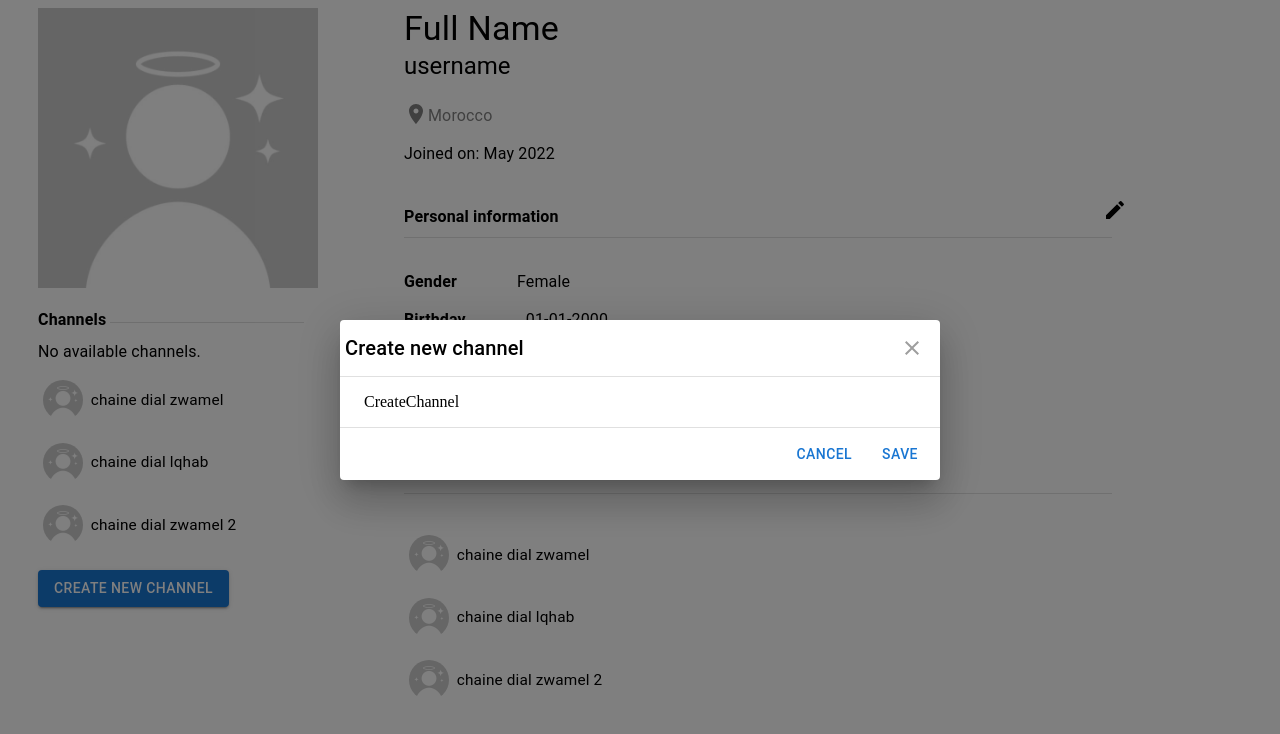
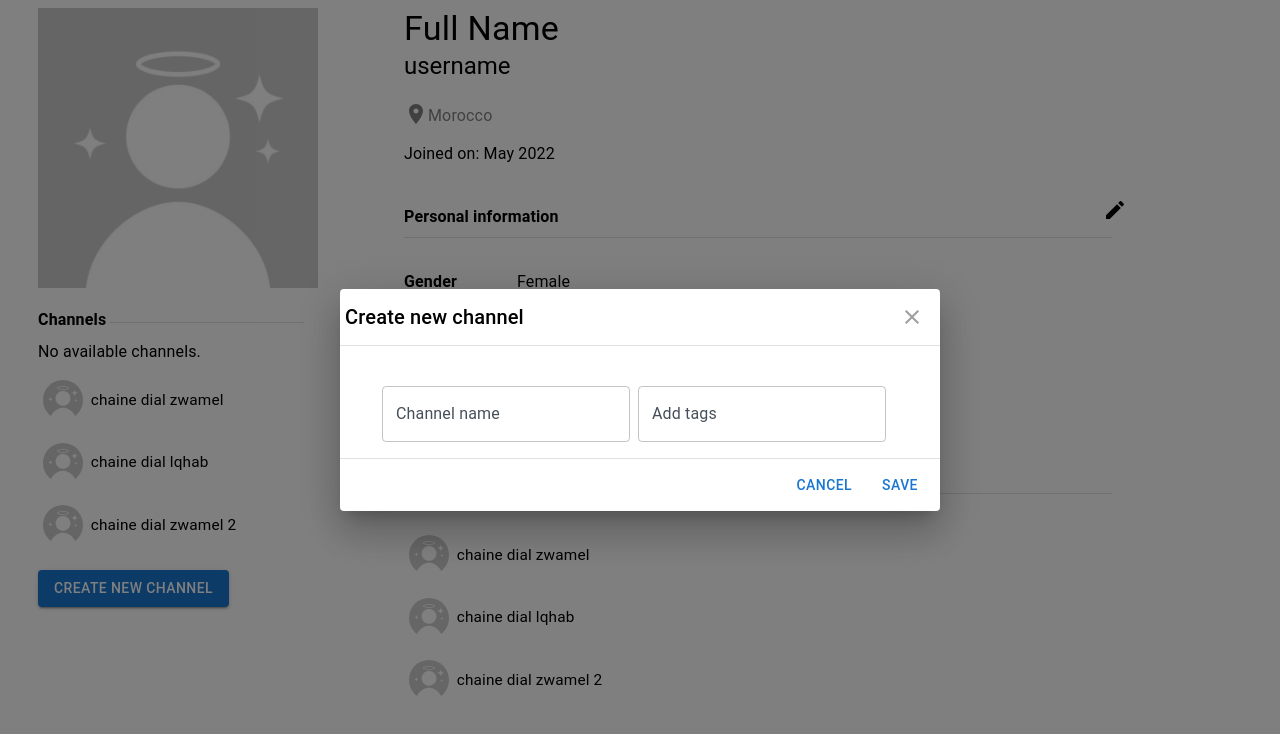
Before and after one commit to eessadrati/StreaGa, a React (Create React App) app in the folder client/: page /profile in a window 1280 px wide. Both pictures are taken after a click on the button "CREATE NEW CHANNEL". Shown: the top 734 px of the page. Built offline with nearby package versions, Linux system fonts and the light colour scheme.

Commit message:
create create channel page

```diff
--- a/client/src/components/CreateChannel.js
+++ b/client/src/components/CreateChannel.js
@@ -1,9 +1,29 @@
 import React from 'react'
+import { Grid, Button, CssBaseline, Divider, Typography,  } from '@mui/material/'
+import InputField from './../layout/InputField'
 
 function CreateChannel() {
   return (
-    <div>CreateChannel</div>
+    <Grid container direction="column" spacing={1} sx={styles.container}>
+        <Grid item >
+            <InputField id="outlined-basic" label="Channel name" variant="outlined" />
+        </Grid>
+        <Grid item >
+            <InputField id="outlined-basic" label="Add tags" variant="outlined" />
+        </Grid>
+    </Grid>
   )
 }
 
+const styles = {
+    container: {
+        marginLeft: '10px',
+        display: 'flex',
+        flexDirection: 'row'
+    },
+    button: {
+        alignItems:'right' //??
+    }
+}
+
 export default CreateChannel
```
